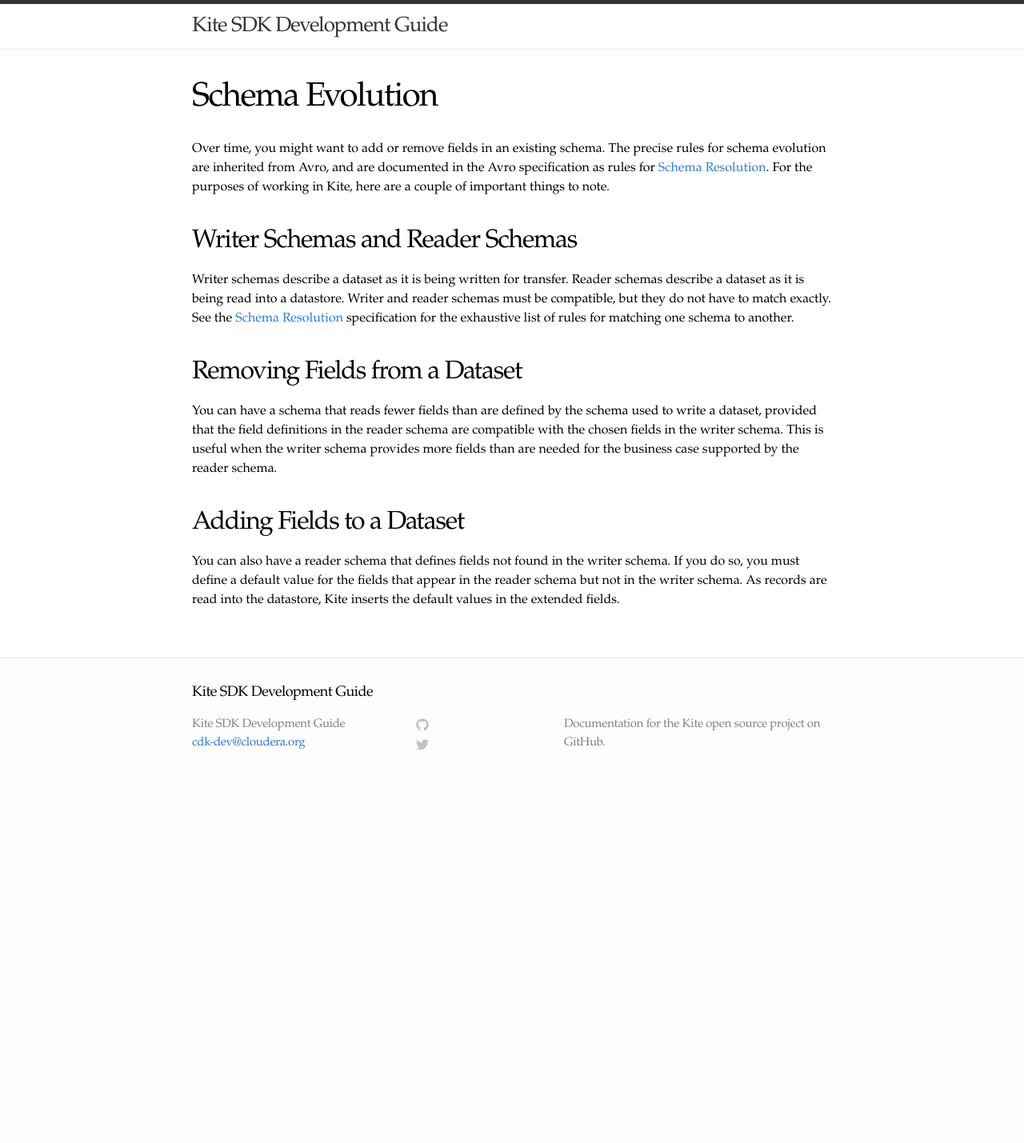
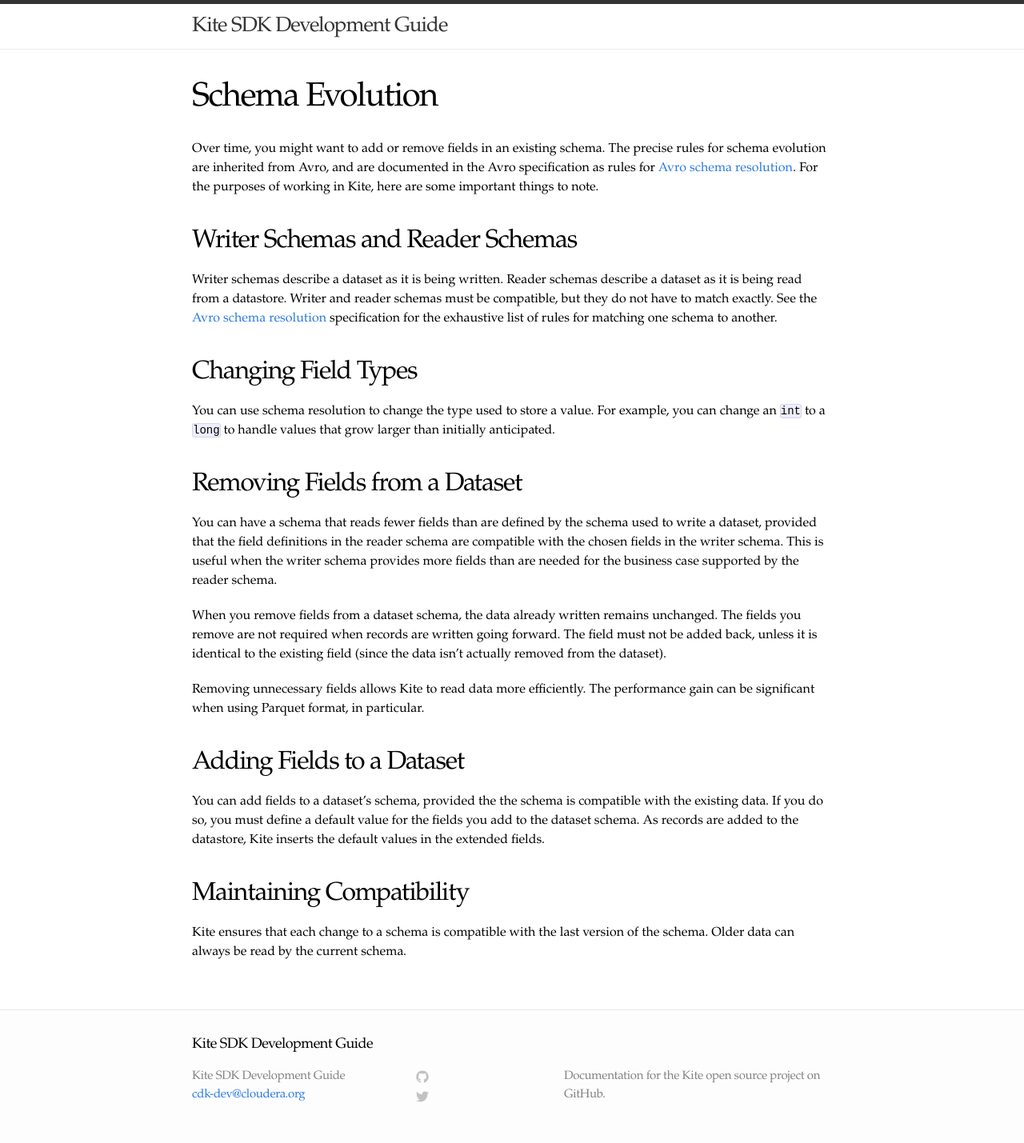
Before and after one commit to kite-sdk/kite-docs, a Jekyll site: the page built from Schema-Evolution.md, in a window 1280 px wide. Shown: the whole page at 80% size. Built offline with Jekyll 4.4.1, drawn with Linux system fonts in a browser that asks for light colours; before the commit the page ends 989 px from its top, so only the background shows below that.

Commit message:
Updated Schema-Evolution per comments.

```diff
--- a/Schema-Evolution.md
+++ b/Schema-Evolution.md
@@ -3,16 +3,30 @@ layout: page
 title: Schema Evolution
 ---
 
-Over time, you might want to add or remove fields in an existing schema. The precise rules for schema evolution are inherited from Avro, and are documented in the Avro specification as rules for [Schema Resolution](http://avro.apache.org/docs/1.7.6/spec.html#Schema+Resolution). For the purposes of working in Kite, here are a couple of important things to note.
+Over time, you might want to add or remove fields in an existing schema. The precise rules for schema evolution are inherited from Avro, and are documented in the Avro specification as rules for [Avro schema resolution][]. For the purposes of working in Kite, here are some important things to note.
 
 ## Writer Schemas and Reader Schemas
 
-Writer schemas describe a dataset as it is being written for transfer. Reader schemas describe a dataset as it is being read into a datastore. Writer and reader schemas must be compatible, but they do not have to match exactly. See the [Schema Resolution](http://avro.apache.org/docs/1.7.6/spec.html#Schema+Resolution) specification for the exhaustive list of rules for matching one schema to another.
+Writer schemas describe a dataset as it is being written. Reader schemas describe a dataset as it is being read from a datastore. Writer and reader schemas must be compatible, but they do not have to match exactly. See the [Avro schema resolution][] specification for the exhaustive list of rules for matching one schema to another.
+
+## Changing Field Types
+
+You can use schema resolution to change the type used to store a value. For example, you can change an `int` to a `long` to handle values that grow larger than initially anticipated.
 
 ## Removing Fields from a Dataset
 
 You can have a schema that reads fewer fields than are defined by the schema used to write a dataset, provided that the field definitions in the reader schema are compatible with the chosen fields in the writer schema. This is useful when the writer schema provides more fields than are needed for the business case supported by the reader schema.
 
+When you remove fields from a dataset schema, the data already written remains unchanged. The fields you remove are not required when records are written going forward. The field must not be added back, unless it is identical to the existing field (since the data isn't actually removed from the dataset).
+
+Removing unnecessary fields allows Kite to read data more efficiently. The performance gain can be significant when using Parquet format, in particular.
+
 ## Adding Fields to a Dataset
 
-You can also have a reader schema that defines fields not found in the writer schema. If you do so, you must define a default value for the fields that appear in the reader schema but not in the writer schema. As records are read into the datastore, Kite inserts the default values in the extended fields.
+You can add fields to a dataset's schema, provided the the schema is compatible with the existing data. If you do so, you must define a default value for the fields you add to the dataset schema. As records are added to the datastore, Kite inserts the default values in the extended fields.
+
+## Maintaining Compatibility
+
+Kite ensures that each change to a schema is compatible with the last version of the schema. Older data can always be read by the current schema.
+
+[Avro Schema resolution]: http://avro.apache.org/docs/current/spec.html#Schema+Resolution "schemaSpec"
```
